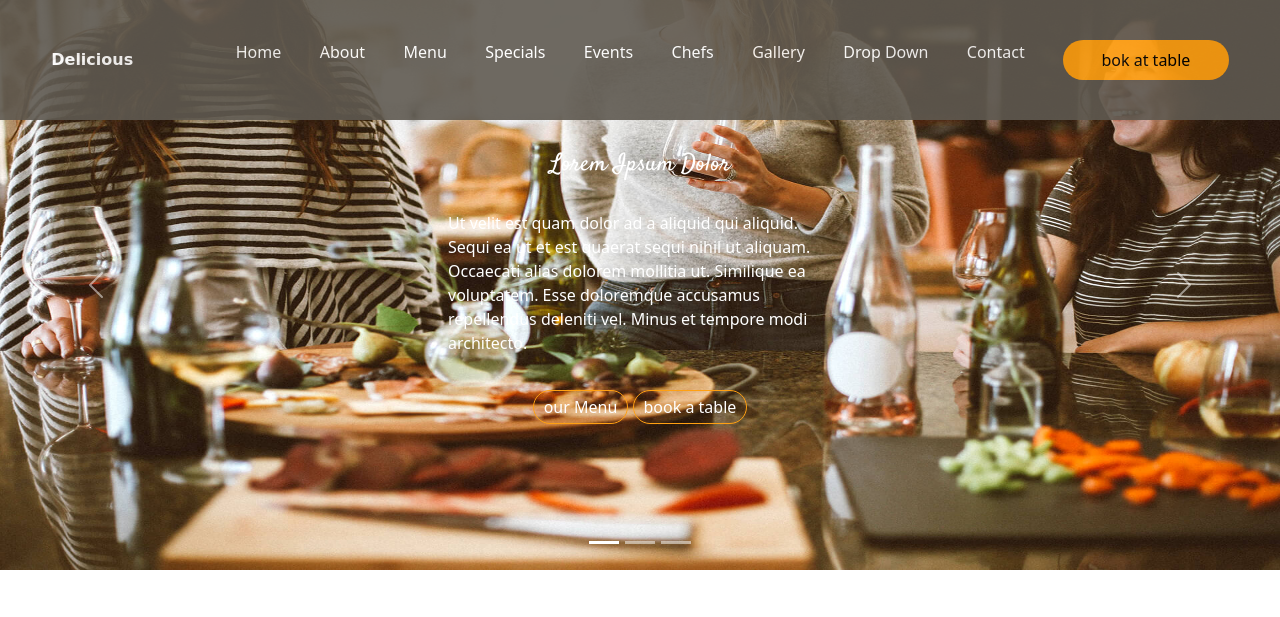
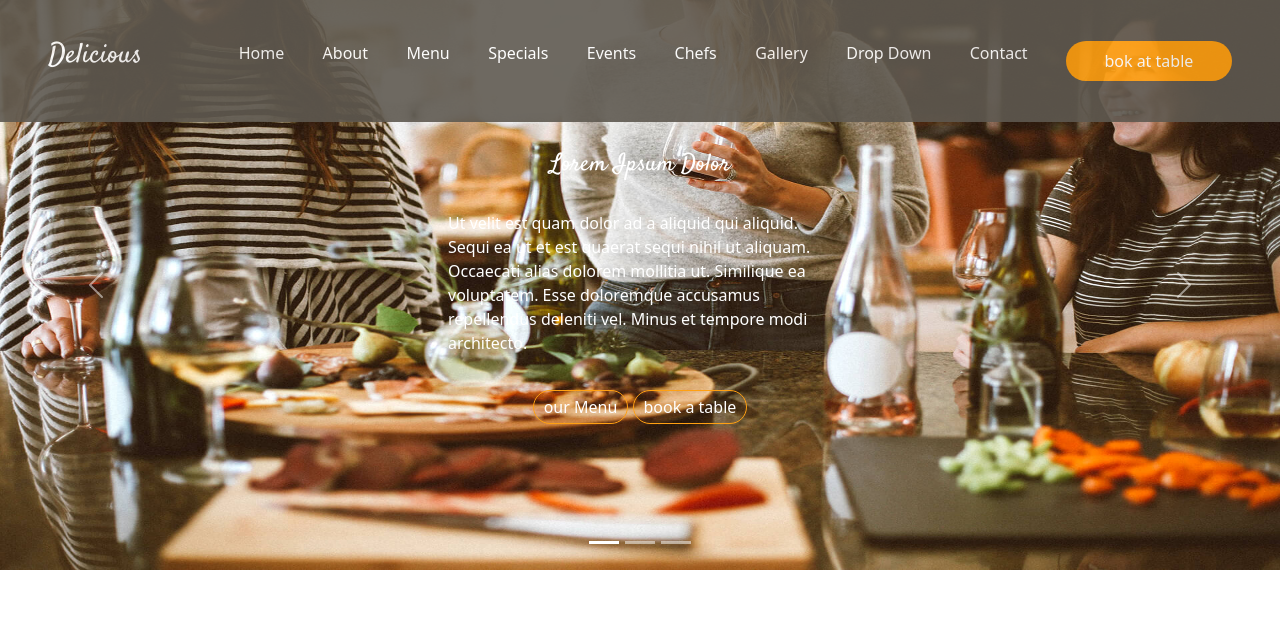
Before and after one commit to Bensafyrajae/projetfinal_bensafy_rajae, a website: page index.html in a window 1280 px wide. Shown: the top 617 px of the page. Drawn offline with nearby package versions, Linux system fonts and the light colour scheme; grey boxes are pictures that could not be loaded.

Commit message:
modifier dans navbar

```diff
--- a/index.html
+++ b/index.html
@@ -13,7 +13,7 @@
         <nav>
 
             <div class="leftside-menu">
-                <a>Delicious</a>
+                <h3>Delicious</h3>
             </div>
             <div class="menu">
                 <a href="#section1">Home</a>
--- a/src/sass/modules/_header.sass
+++ b/src/sass/modules/_header.sass
@@ -16,14 +16,13 @@ nav
 
 
     .leftside-menu
-        font-family: "Satisfy", cursive
-        font-weight: 800
-        font-style: normal
-
+        font-family: satisty
+        font-size: 200
     button
         border-radius: 20px
         background-color: $orange
         border: none
+        color: white
         padding: 1vh 3vw
         &:hover
             background-color: #ed9511c1
```
Also changed, not shown: public/css/app.css, 1 other file.
